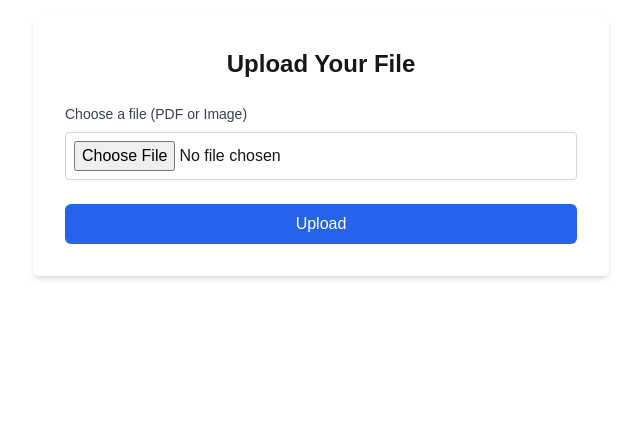
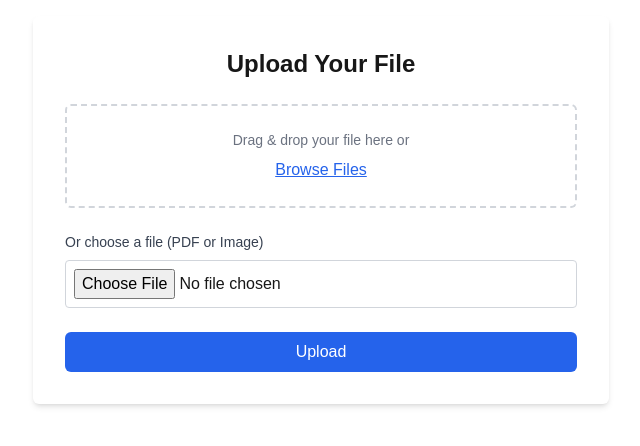
Before and after one commit to Sagarhaldar0009/Social-Media-Analyzer-Unthinkable, a Next.js app: page / in a window 1280 px wide. Shown: the top 446 px of the page, without its empty margins (319-959 px from the left). Built offline with nearby package versions, Linux system fonts and the light colour scheme.

Commit message:
Updated the Frontend

```diff
--- a/package.json
+++ b/package.json
@@ -20,6 +20,7 @@
     "pdfjs-dist": "^4.10.38",
     "react": "^19.0.0",
     "react-dom": "^19.0.0",
+    "react-dropzone": "^14.3.5",
     "streamifier": "^0.1.1",
     "tesseract.js": "^6.0.0"
   },
--- a/src/components/FileUpload.jsx
+++ b/src/components/FileUpload.jsx
@@ -1,6 +1,7 @@
 // FileUpload.jsx
 import React, { useState } from 'react';
 import axios from 'axios';
+import { useDropzone } from 'react-dropzone';
 
 const FileUpload = () => {
   const [selectedFile, setSelectedFile] = useState(null);
@@ -8,6 +9,12 @@ const FileUpload = () => {
   const [uploadError, setUploadError] = useState(null);
   const [fileUrl, setFileUrl] = useState('');
   const [extractedText, setExtractedText] = useState('');
+
+  // Handle drag-and-drop or file picker changes
+  const handleDrop = (acceptedFiles) => {
+    setSelectedFile(acceptedFiles[0]);
+    setUploadError(null);
+  };
 
   const handleFileChange = (e) => {
     setSelectedFile(e.target.files[0]);
@@ -39,6 +46,12 @@ const FileUpload = () => {
     }
   };
 
+  // Set up the dropzone options
+  const { getRootProps, getInputProps } = useDropzone({
+    onDrop: handleDrop,
+    accept: '.pdf, image/*', // Accept only PDF and image files
+  });
+
   return (
     <div className="container mx-auto p-4">
       <div className="max-w-xl mx-auto bg-white p-8 rounded-md shadow-md">
@@ -46,9 +59,26 @@ const FileUpload = () => {
 
         {/* File upload form */}
         <form onSubmit={handleSubmit} className="space-y-6">
+          {/* Drag-and-drop area */}
+          <div
+            {...getRootProps()}
+            className="border-2 border-dashed border-gray-300 p-6 text-center rounded-md cursor-pointer"
+          >
+            <input {...getInputProps()} />
+            <p className="text-sm text-gray-500">Drag & drop your file here or</p>
+            <button
+              type="button"
+              className="mt-2 text-blue-600 underline"
+            >
+              Browse Files
+            </button>
+          </div>
+
+          {/* File picker fallback */}
+          {!selectedFile && (
             <div>
-            <label htmlFor="file" className="block text-sm font-medium text-gray-700">
-              Choose a file (PDF or Image)
+              <label htmlFor="file" className="block text-sm font-medium text-gray-700 mt-4">
+                Or choose a file (PDF or Image)
               </label>
               <input
                 type="file"
@@ -59,6 +89,7 @@ const FileUpload = () => {
                 className="mt-2 p-2 border border-gray-300 rounded w-full"
               />
             </div>
+          )}
 
           {/* Error message */}
           {uploadError && (
@@ -98,3 +129,108 @@ const FileUpload = () => {
 };
 
 export default FileUpload;
+
+
+
+
+
+// // FileUpload.jsx
+// import React, { useState } from 'react';
+// import axios from 'axios';
+
+// const FileUpload = () => {
+//   const [selectedFile, setSelectedFile] = useState(null);
+//   const [loading, setLoading] = useState(false);
+//   const [uploadError, setUploadError] = useState(null);
+//   const [fileUrl, setFileUrl] = useState('');
+//   const [extractedText, setExtractedText] = useState('');
+
+//   const handleFileChange = (e) => {
+//     setSelectedFile(e.target.files[0]);
+//     setUploadError(null);
+//   };
+
+//   const handleSubmit = async (e) => {
+//     e.preventDefault();
+//     if (!selectedFile) return;
+
+//     setLoading(true);
+
+//     const formData = new FormData();
+//     formData.append('file', selectedFile);
+
+//     try {
+//       const response = await axios.post('/api/upload', formData, {
+//         headers: {
+//           'Content-Type': 'multipart/form-data',
+//         },
+//       });
+
+//       setLoading(false);
+//       setFileUrl(response.data.filePath);
+//       setExtractedText(response.data.extractedText);
+//     } catch (error) {
+//       setLoading(false);
+//       setUploadError('Failed to upload file. Please try again.');
+//     }
+//   };
+
+//   return (
+//     <div className="container mx-auto p-4">
+//       <div className="max-w-xl mx-auto bg-white p-8 rounded-md shadow-md">
+//         <h1 className="text-2xl font-semibold text-center mb-6">Upload Your File</h1>
+
+//         {/* File upload form */}
+//         <form onSubmit={handleSubmit} className="space-y-6">
+//           <div>
+//             <label htmlFor="file" className="block text-sm font-medium text-gray-700">
+//               Choose a file (PDF or Image)
+//             </label>
+//             <input
+//               type="file"
+//               id="file"
+//               name="file"
+//               accept=".pdf, image/*"
+//               onChange={handleFileChange}
+//               className="mt-2 p-2 border border-gray-300 rounded w-full"
+//             />
+//           </div>
+
+//           {/* Error message */}
+//           {uploadError && (
+//             <div className="text-red-500 text-sm">{uploadError}</div>
+//           )}
+
+//           {/* Submit button */}
+//           <button
+//             type="submit"
+//             className="w-full bg-blue-600 text-white py-2 px-4 rounded-md hover:bg-blue-700 focus:outline-none"
+//             disabled={loading}
+//           >
+//             {loading ? 'Uploading...' : 'Upload'}
+//           </button>
+//         </form>
+
+//         {/* Show uploaded file details */}
+//         {fileUrl && (
+//           <div className="mt-6 space-y-4">
+//             <h3 className="text-xl font-medium mb-2">Uploaded File</h3>
+//             <p className="text-sm text-gray-500">
+//               File URL: <a href={fileUrl} target="_blank" rel="noopener noreferrer" className="text-blue-600">View File</a>
+//             </p>
+
+//             {/* Display extracted text */}
+//             {extractedText && (
+//               <div>
+//                 <h4 className="font-semibold text-lg">Extracted Text:</h4>
+//                 <p className="text-sm text-gray-700">{extractedText}</p>
+//               </div>
+//             )}
+//           </div>
+//         )}
+//       </div>
+//     </div>
+//   );
+// };
+
+// export default FileUpload;
```
Also changed, not shown: 1 other file (tests, documents, lock files or other folders). Lines whose indentation alone changed are shown as unchanged.
